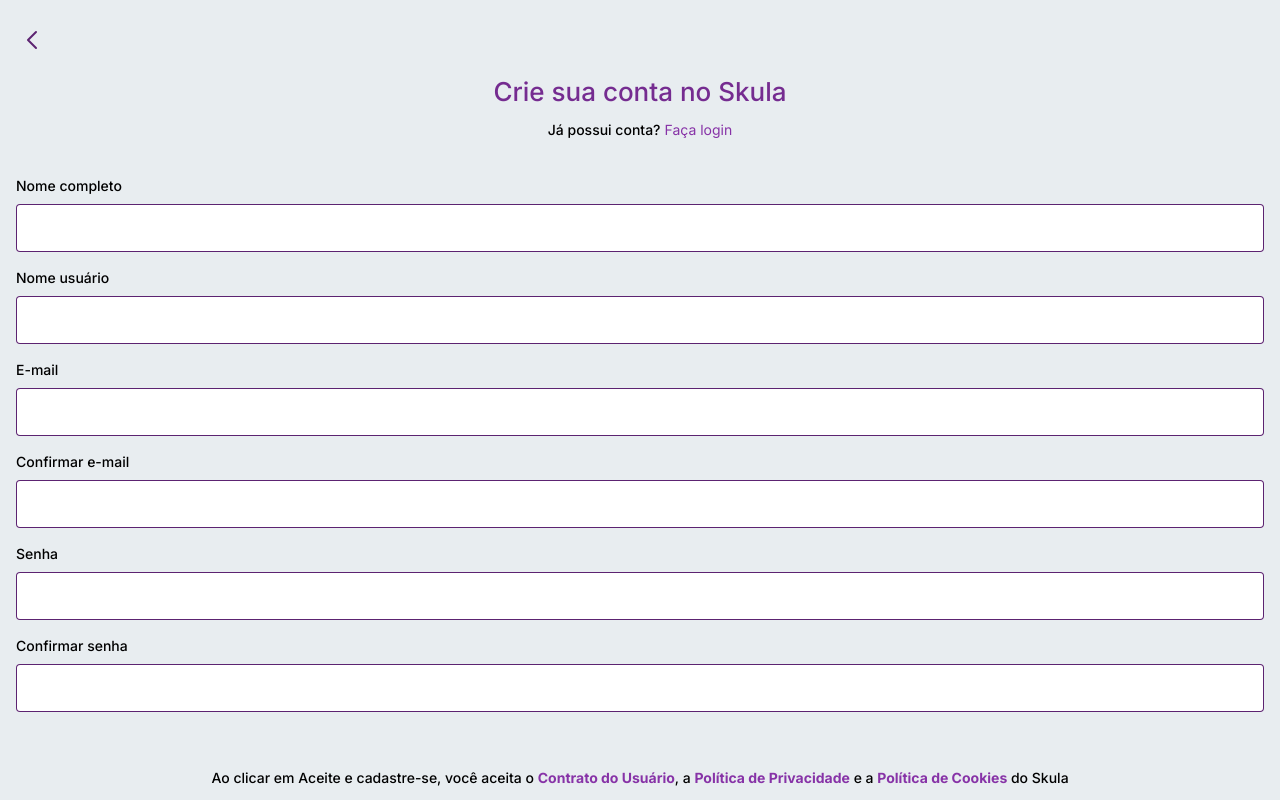
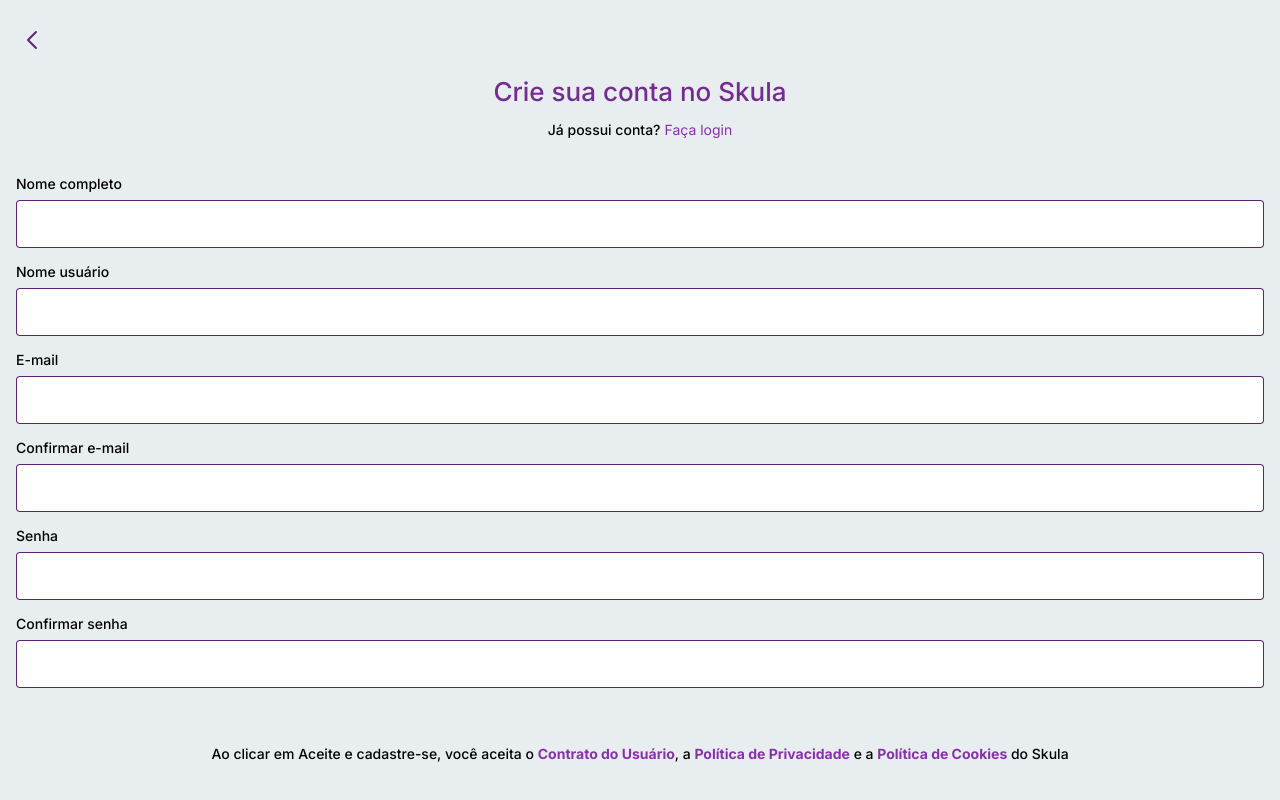
Before and after one commit to Skula-Tech/skula-frontend-next.js, a Next.js app: page /signup in a window 1280 px wide. Shown: the top 800 px of the page. Built offline with nearby package versions, Linux system fonts and the light colour scheme.

Commit message:
style(input): changed ident

```diff
--- a/src/components/Molecules/Input/Input.tsx
+++ b/src/components/Molecules/Input/Input.tsx
@@ -16,7 +16,8 @@
 }
 
 export const Input = forwardRef<HTMLInputElement, InputProps>(
-  ({
+  (
+    {
       type,
       label,
       labelColor = 'black',
@@ -25,7 +26,9 @@
       rightElement,
       onRightElementClick,
       ...inputprops
-  }: InputProps, ref) => {
+    }: InputProps,
+    ref
+  ) => {
     const inputBorder = {
       gray: 'ring-gray-500',
       purple: 'ring-1-900',
@@ -36,7 +39,9 @@
       <div className={clsx('flex w-full flex-col gap-2 font-prim', className)}>
         <label
           htmlFor={inputprops.name}
-          className={clsx('text-sm', { 'text-white': labelColor === 'white' })}
+          className={clsx('text-sm leading-none py-[1px]', {
+            'text-white': labelColor === 'white',
+          })}
         >
           {label}
         </label>
```
Lines whose indentation alone changed are shown as unchanged.
